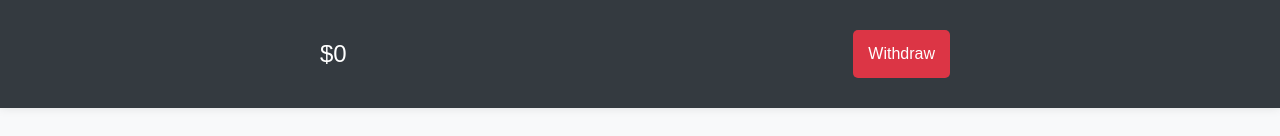
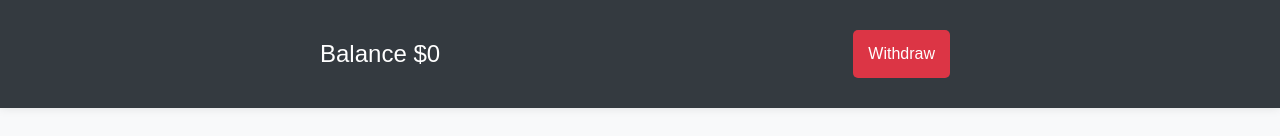
Before and after one commit to earnmoneey/-giveaway, a plain HTML site: page index.html in a window 1280 px wide. Shown: the top 136 px of the page. Drawn offline with Linux system fonts and the light colour scheme.

Commit message:
index.html

```diff
--- a/index.html
+++ b/index.html
@@ -213,7 +213,7 @@
     <div class="header">
 		 <div class="widthk">
 
-			<div class="counter">$<span id="moneyCounter">0</span></div>
+			<div class="counter">Balance $<span id="moneyCounter">0</span></div>
 
 			<button onclick="withdraw()" id="withdrawBtn">Withdraw</button>
 
```
